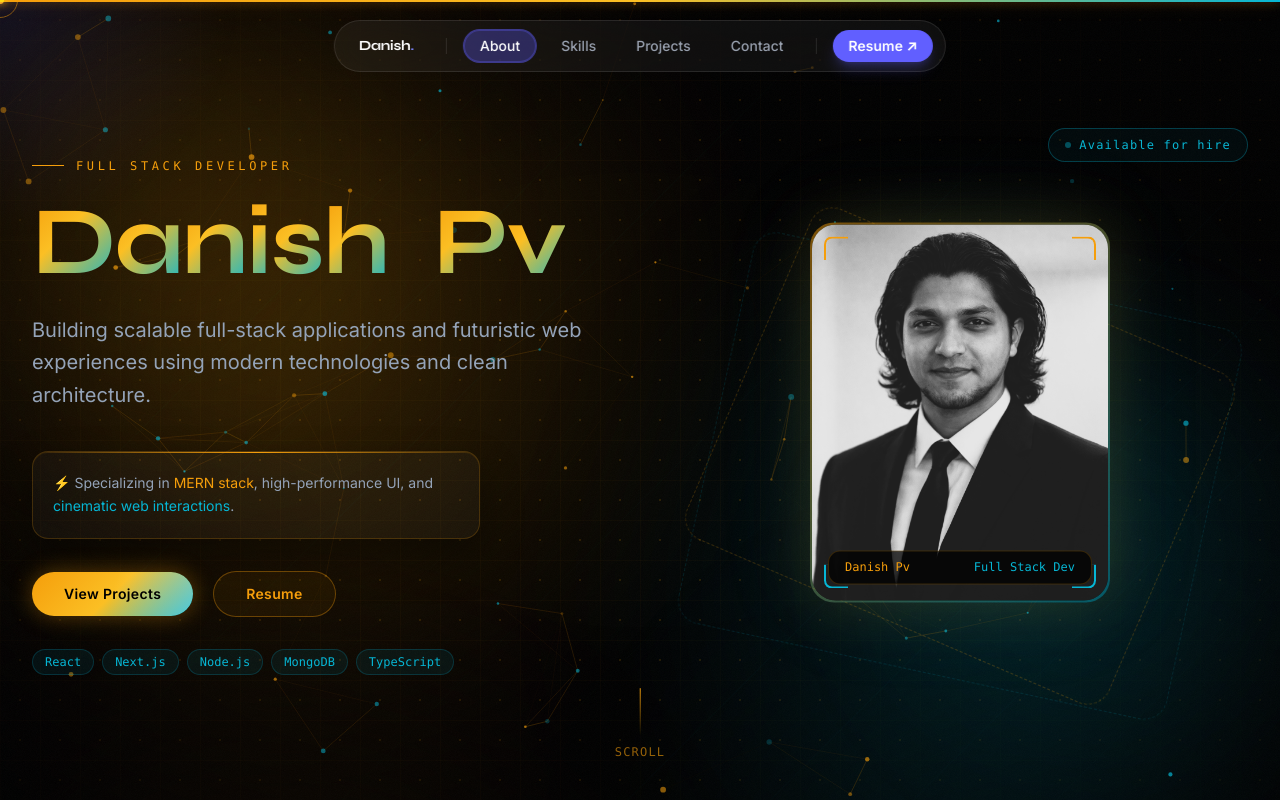
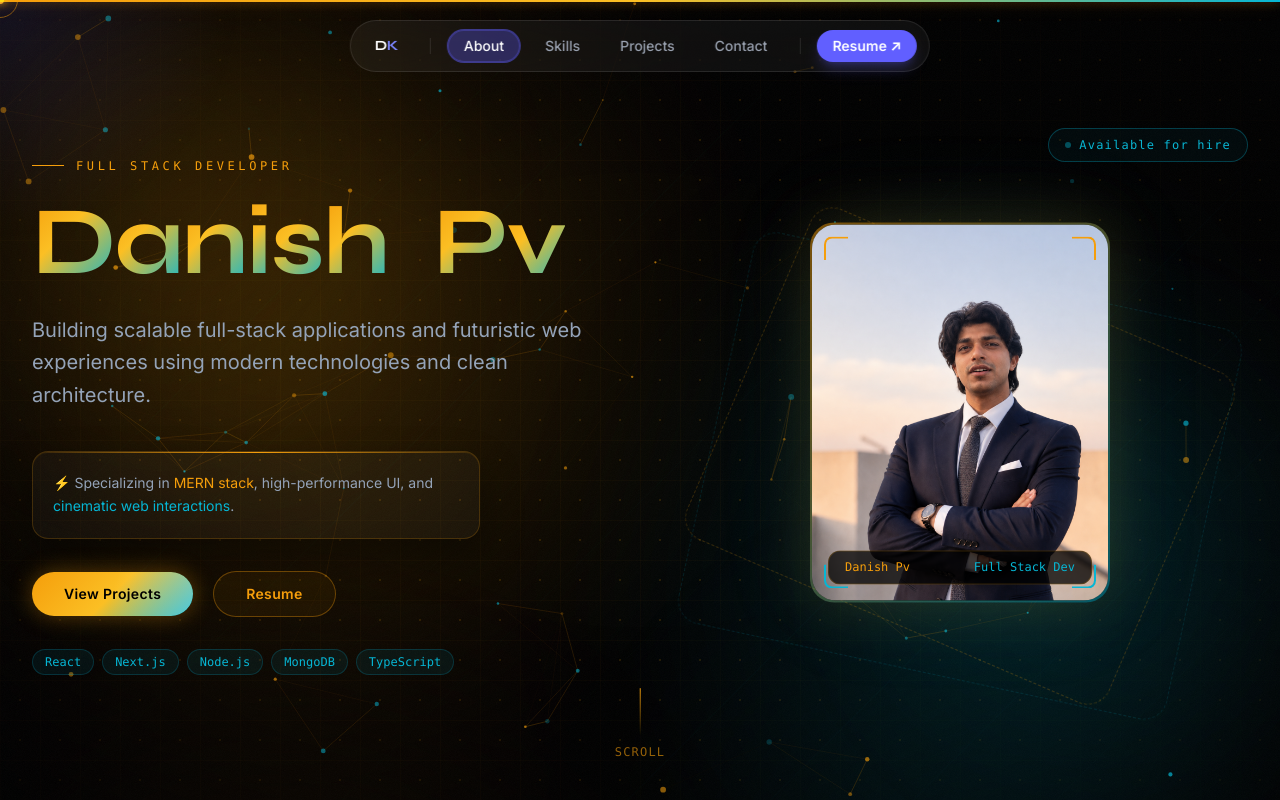
Before and after one commit to dk-pv/Professional-portfolio, a Next.js app: page / in a window 1280 px wide. Shown: the top 800 px of the page. Built offline with nearby package versions, Linux system fonts and the light colour scheme.

Commit message:
today first

```diff
--- a/src/components/ui/Navbar.tsx
+++ b/src/components/ui/Navbar.tsx
@@ -73,14 +73,14 @@
       >
         {/* Logo / Name */}
         <a
-          href="#"
+          href="/"
           onClick={(e) => {
             e.preventDefault();
             window.scrollTo({ top: 0, behavior: "smooth" });
           }}
           className="mr-3 px-3 py-1 font-[Syne] font-bold text-sm text-white tracking-tight hover:text-indigo-400 transition-colors"
         >
-          Danish<span className="text-indigo-400">.</span>
+          D<span className="text-indigo-400">K</span>
         </a>
 
         {/* Divider */}
```
Also changed, not shown: public/danish.png.
